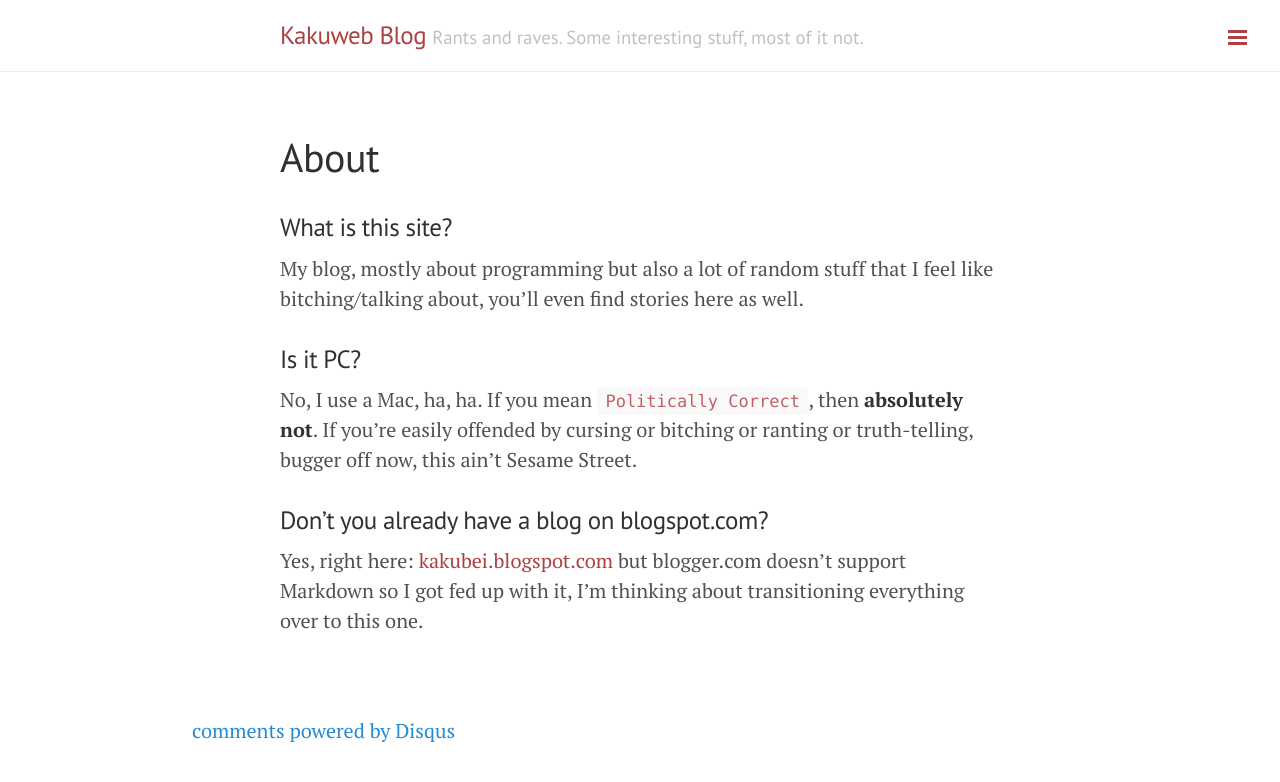
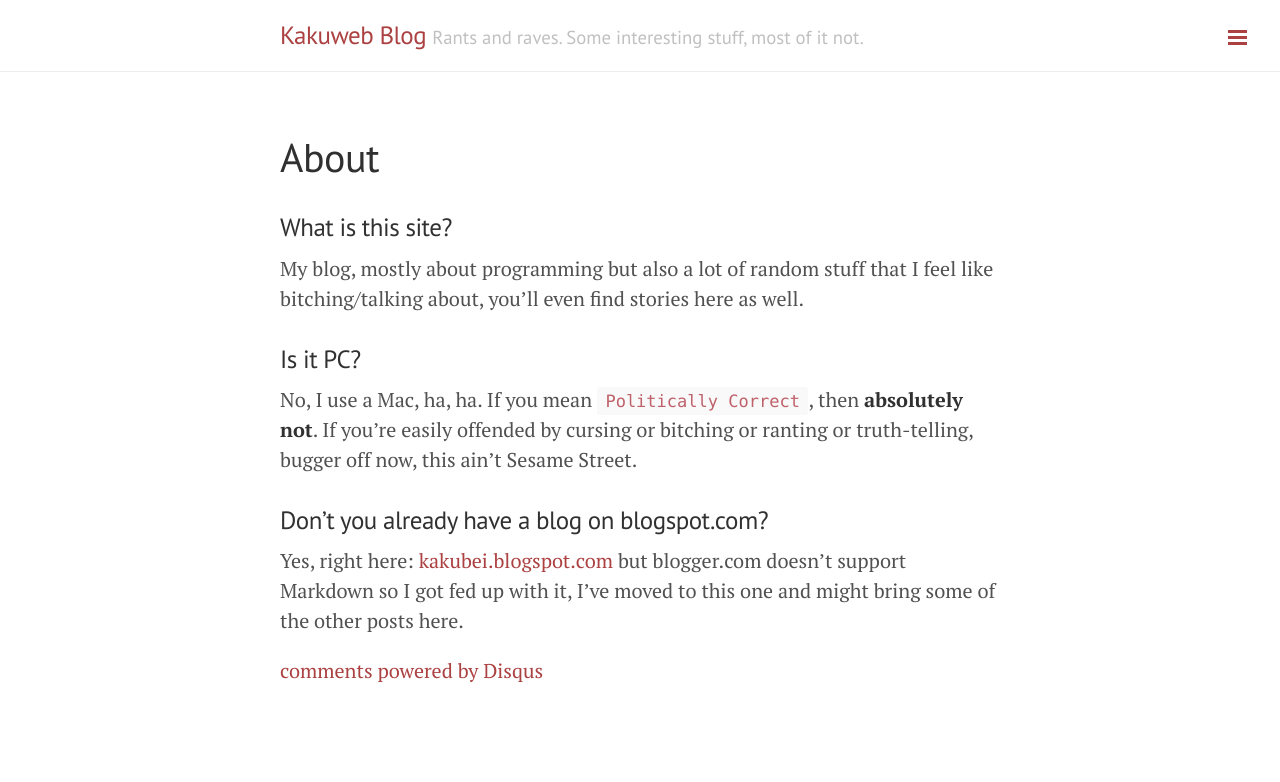
Before and after one commit to kakubei/kakubei.github.io, a Jekyll site: the page built from about.md, in a window 1280 px wide. Shown: the top 782 px of the page. Built offline with Jekyll 4.4.1, drawn with Linux system fonts in a browser that asks for light colours; Markdown is read by kramdown in place of the engine named in the settings; comment, search, counter and statistics services are not loaded.

Commit message:
moved comments to posts pages and about page only. Added novel link in sidebar.

```diff
--- a/_layouts/default.html
+++ b/_layouts/default.html
@@ -26,7 +26,6 @@
 
     <label for="sidebar-checkbox" class="sidebar-toggle"></label>
 
-    {% include comments.html %}
     {% include google_analytics.html %}
 
   </body>
--- a/_layouts/post.html
+++ b/_layouts/post.html
@@ -9,6 +9,7 @@
 </div>
 
 {% include twitter.html %}
+{% include comments.html %}
 
 <div class="related">
   <h2>Related Posts</h2>
--- a/about.md
+++ b/about.md
@@ -13,4 +13,6 @@
 No, I use a Mac, ha, ha. If you mean `Politically Correct`, then **absolutely not**. If you're easily offended by cursing or bitching or ranting or truth-telling, bugger off now, this ain't Sesame Street.
 
 ### Don't you already have a blog on blogspot.com?
-Yes, right here: [kakubei.blogspot.com](kakubei.blogspot.com) but blogger.com doesn't support Markdown so I got fed up with it, I'm thinking about transitioning everything over to this one.
+Yes, right here: [kakubei.blogspot.com](kakubei.blogspot.com) but blogger.com doesn't support Markdown so I got fed up with it, I've moved to this one and might bring some of the other posts here.
+
+{% include comments.html %}
--- a/public/css/poole.css
+++ b/public/css/poole.css
@@ -402,6 +402,6 @@
 }
 
 .comments {
-  width: 70% !important;
+  width: 100% !important;
   margin: auto !important;
 }
```
Also changed, not shown: novel.md (added, +7 -0 lines).
